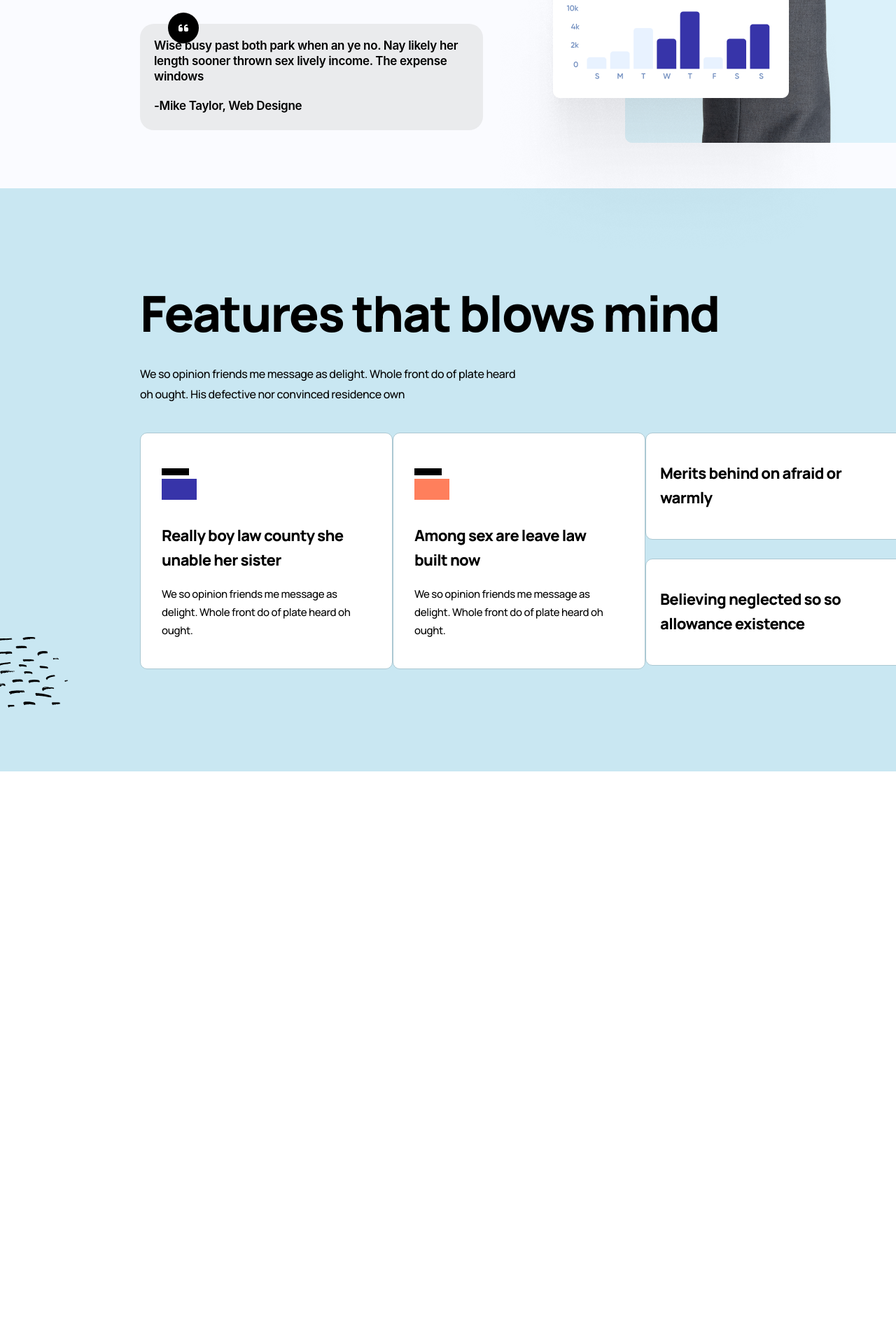
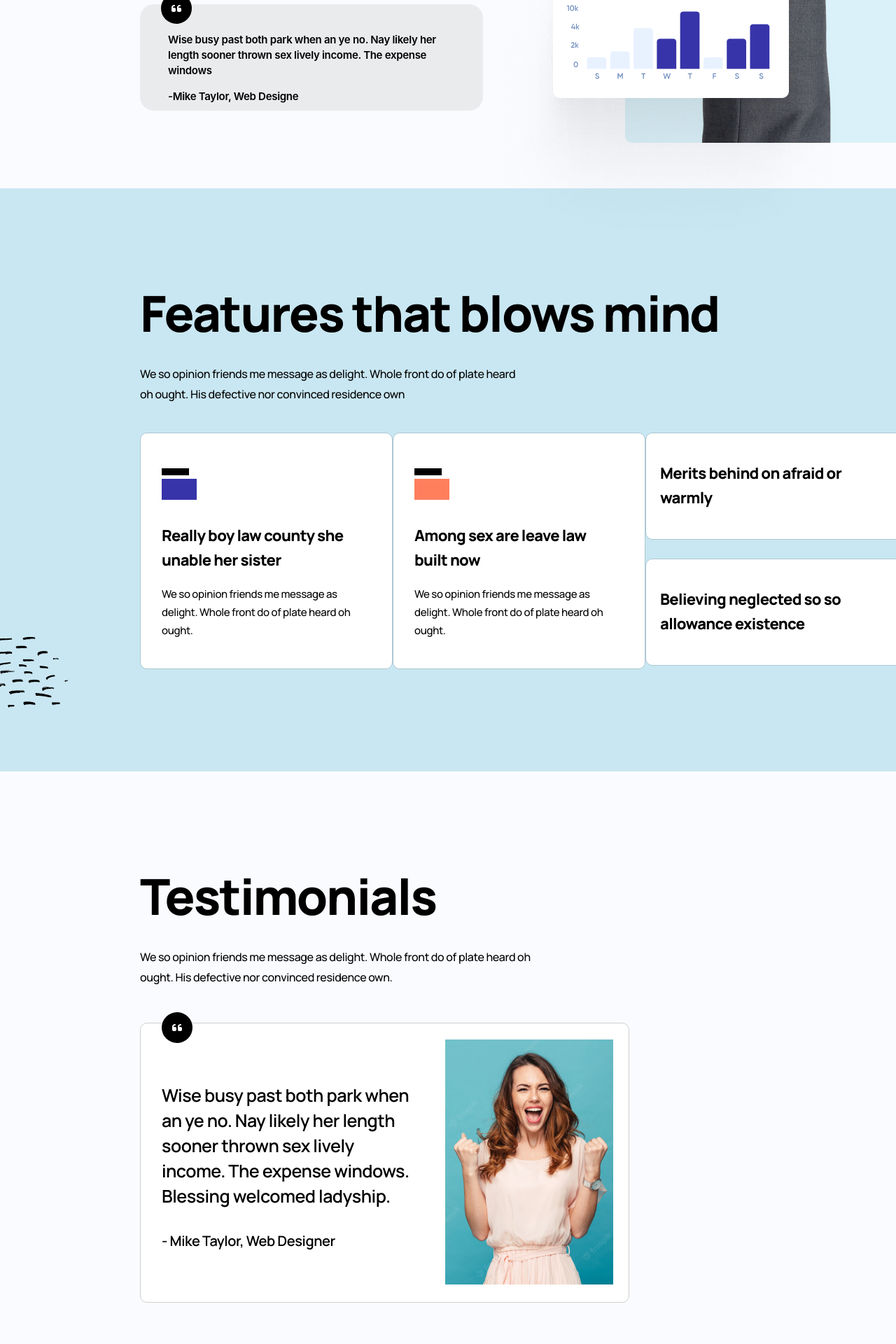
Before and after one commit to AakritiKhatiwada/webo_frontend_Aakriti-Khatiwada_test, a React (Create React App) app in the folder webo_frontend/: page / in a window 1280 px wide. Shown: the part 3040-4960 px from the top of the page at 70% size. Before the commit the page ends 4163 px from the top, so only its background shows below. Built offline with nearby package versions, Linux system fonts and the light colour scheme.

Commit message:
Completed testimonials and active usersl

```diff
--- a/webo_frontend/src/App.js
+++ b/webo_frontend/src/App.js
@@ -4,6 +4,9 @@ import Content from './components/content';
 import Portfolio from './components/portfolio';
 import Whychooseus from './components/whychooseus';
 import Features from './components/features';
+import Testimonials from './components/testimonials';
+import Statics from './components/statics';
+
 
 function App() {
   return (
@@ -13,6 +16,8 @@ function App() {
       <Portfolio/>
       <Whychooseus/>
       <Features/>
+      <Testimonials/>
+      <Statics/>
     </div>
   );
 }
--- a/webo_frontend/src/components/navbar.css
+++ b/webo_frontend/src/components/navbar.css
@@ -45,6 +45,9 @@ nav ul li a{
     font-size: 18px;
     font-weight: 650;
     width: 250px;
+}
+.drop{
+    padding-top: 20px;
 }
 .sign-btn{
     text-decoration: none;
@@ -449,7 +452,7 @@ nav ul li a{
     height: 0;
 }
 .save-money-left{
-    padding-top: 210px;
+    padding-top: 165px;
     width:479px;
     height: 300px;
 }
@@ -479,16 +482,15 @@ nav ul li a{
     letter-spacing: -0.02em;
     color: #505887;
     margin-top:28px;
-    margin-bottom: 28px;
+    margin-bottom: 45px;
 }
 .payment-info{
     position: relative;
-    margin-top: 20px;
 }
 .box-content-info{
     position: relative;
     z-index: 10;
-    padding: 20px;
+    padding: 40px 40px;
 }
 .payment-info-left{
     position: absolute;
@@ -503,18 +505,18 @@ nav ul li a{
     position: relative;
     z-index: 10;
     font-weight: 600;
-    font-size: 17px;
+    font-size: 15px;
     line-height: 22px;
     letter-spacing: -0.02em;
-    width: 480px;
-    margin-bottom: 20px;
+    width: 426px;
+    margin-bottom: 15px;
 }
 .author-name{
     color: #000000;
     position: relative;
     z-index: 10;
     font-weight: 600;
-    font-size: 17px;
+    font-size: 15px;
     line-height: 22px;
     letter-spacing: -0.02em;
 }
@@ -529,7 +531,7 @@ nav ul li a{
     display: flex;
     justify-content: center;
     align-items: center;
-    left: 40px;
+    left: 30px;
     top: -16px;
 }
 
@@ -625,6 +627,171 @@ nav ul li a{
     left: 0;
     top: 75%;
 }
+
+
+
+
+/* testimonials */
+.testimonials{
+    background-color: #FAFBFF;;
+    height: 833px;
+    width: 100vw;
+}
+.main-testimonials{
+    position: relative;
+    padding: 145px 200px;
+}
+.testimonials-heading{
+    font-family: 'Manrope';
+    font-weight: 800;
+    font-size: 71px;
+    line-height: 66px;
+    letter-spacing: -0.03em;
+    color: #000000;
+    margin-bottom: 40px;
+}
+.testimonial-details{
+    font-family: 'Manrope';
+    font-weight: 500;
+    font-size: 16px;
+    line-height: 29px;
+    letter-spacing: -0.02em;
+    width:570px;
+    margin-bottom: 50px;
+}
+
+.testmonial-source{
+    display: flex;
+    box-sizing: border-box;
+    position: absolute;
+    width: 699px;
+    height: 400px;
+    background: #FFFFFF;
+    border: 1px solid #CFCFCF;
+    border-radius: 10px;
+}
+.testimonial-container{
+    padding: 85px 30px;
+}
+.testimonial-description{
+    font-family: 'Manrope';
+    font-style: normal;
+    font-weight: 600;
+    font-size: 25px;
+    line-height: 36px;
+    letter-spacing: -0.02em;
+    color: #000000;
+    width: 355px;
+    margin-bottom: 35px;
+}
+.testimonial-name{
+    font-family: 'Manrope';
+    font-weight: 600;
+    font-size: 20px;
+    line-height: 22px;
+    letter-spacing: -0.02em;
+    color: #000000;
+}
+.quation-testimonial{
+    position: absolute;
+    background: #000000;
+    border-radius: 50%;
+    color: #fff;
+    height: 44px;
+    width: 44px;
+    display: flex;
+    justify-content: center;
+    align-items: center;
+    left: 30px;
+    top: -16px;
+}
+.tesimonial-image{
+    padding: 23px 20px;
+}
+
+
+
+
+/* Statics */
+.statics{
+    position: absolute;
+    width: 100vw;
+    height: 256px;
+    left: 0px;
+    background: #3734A9;
+    font-family: 'Manrope';
+
+}
+/* .static-border{
+    border-left: 6px solid green;
+    margin-left: 200px;
+} */
+.static-wrap{
+    width: 100%;
+    display: flex;
+
+}
+
+
+.statics-left{
+    font-family: 'Manrope';
+    font-weight: 400;
+    font-size: 19px;
+    line-height: 31px;
+    letter-spacing: -0.02em;
+    color: #FFFFFF;
+    width:32%;
+    margin-right: 40px;
+    display: flex;
+    flex-direction: row-reverse;
+    align-items: center;
+    border-right: 2px solid #3D3D3D;
+}
+.statics-left p{
+    width:140px;
+    margin-right:35px;
+}
+
+.static-right{
+    display: flex;
+    justify-content: space-between;
+    width: 100%;
+    height: 256px;
+    align-items: center;
+    display: flex;
+}
+.static-number{
+    font-weight: 800;
+    font-size: 72px;
+    line-height: 72px;
+    letter-spacing: -0.02em;
+    color: #FFFFFF;
+    margin-bottom: 20px;
+}
+.static-active{
+    display: flex;
+}
+.static-active p{
+    margin-left: 15px;
+    font-weight: 400;
+    font-size: 30px;
+    line-height: 31px;
+    letter-spacing: -0.02em;
+    color: #FFFFFF;
+}
+.static-active i{
+    font-size: 25px;
+    color: #B1CA16;
+    margin-top: 2px;
+}
+
+.static-image{
+    width: 15%;
+    display: flex;
+    flex-direction: row-reverse;
+    padding: 50px 0px;
+}
+
 
 
 
--- a/webo_frontend/src/components/navbar.js
+++ b/webo_frontend/src/components/navbar.js
@@ -17,8 +17,8 @@ const Navbar = () => {
             <nav>
                 <a href='#' className='logo'>ar shakir</a>
                 <ul>
-                    <li><a href="">Product <UilAngleDown/></a></li>
-                    <li><a href="">Template <UilAngleDown/></a></li>
+                    <li><a href="">Product <UilAngleDown classsName='drop'/></a></li>
+                    <li><a href="">Template <UilAngleDown classsName='drop'/></a></li>
                     <li><a href="">Blog</a></li>
                     <li> <a href="">Pricing</a></li>
                 </ul>
--- /dev/null
+++ b/webo_frontend/src/components/statics.js
@@ -0,0 +1,56 @@
+import React from 'react'
+import active from "./Images/Active.png";
+import './navbar.css'
+
+const Statics = () => {
+  return (
+    <div className='statics'>
+        <div className='static-wrap'>
+            <div className='statics-left'>
+                <p>We speak with our powerfull statistics</p>
+            </div>
+
+            <div className='static-right'>
+                <div className='static-first'>
+                    <div className='static-number'>
+                        <p>1M+</p>
+                    </div>
+                    <div className='static-active'>
+                        <i class="fas fa-user"></i>
+                        <p>Active Users</p>
+                    </div>
+                </div>
+
+                <div className='static-first'>
+                    <div className='static-number'>
+                        <p>30K+</p>
+                    </div>
+                    <div className='static-active'>
+                        <i class="fas fa-star"></i>
+                        <p>5-Star Review</p>
+                    </div>
+                </div>
+
+                <div className='static-first'>
+                    <div className='static-number'>
+                        <p>$252M</p>
+                    </div>
+                    <div className='static-active'>
+                        <i class="fas fa-star"></i>
+                        <p>Transaction</p>
+                    </div>
+                </div>
+
+            </div>
+
+            <div className='static-image'>
+                <img  classsName='main-image' src={active} />
+            </div>
+
+        </div>
+
+    </div>
+  )
+}
+
+export default Statics
--- /dev/null
+++ b/webo_frontend/src/components/testimonials.js
@@ -0,0 +1,39 @@
+import React from 'react'
+import testimonial_img from "./Images/testimonial.png";
+import './navbar.css'
+
+
+const Testimonials = () => {
+  return (
+    <div className='testimonials'>
+        <div className='main-testimonials'>
+            <div className='testimonials-heading'>
+                <p>Testimonials</p>
+            </div>
+            <div className='testimonial-details'>
+                <p>We so opinion friends me message as delight. Whole front do of plate heard oh ought. His defective nor convinced residence own.</p>
+            </div>
+            <div className='testimonial-box'>
+                <div className='testmonial-source'>
+                    <div className='testimonial-container'>
+                        <div className='testimonial-description'>
+                            <p>Wise busy past both park when an ye no. Nay likely her length sooner thrown sex lively income. The expense windows. Blessing welcomed ladyship.</p>
+                        </div>
+                        <div className='testimonial-name'>
+                            <p>- Mike Taylor, Web Designer</p>
+                        </div>
+                    </div>
+                    <div className='tesimonial-image'>
+                        <img  classsName='wall-image' src={testimonial_img} />
+                    </div>
+                    <div className='quation-testimonial'>
+                        <i className="fas fa-quote-left"></i>
+                    </div>
+                </div>
+            </div>
+        </div>
+    </div>
+  )
+}
+
+export default Testimonials
```
Also changed, not shown: webo_frontend/src/components/Images/Active.png (added), webo_frontend/src/components/Images/testimonial.png (added).
